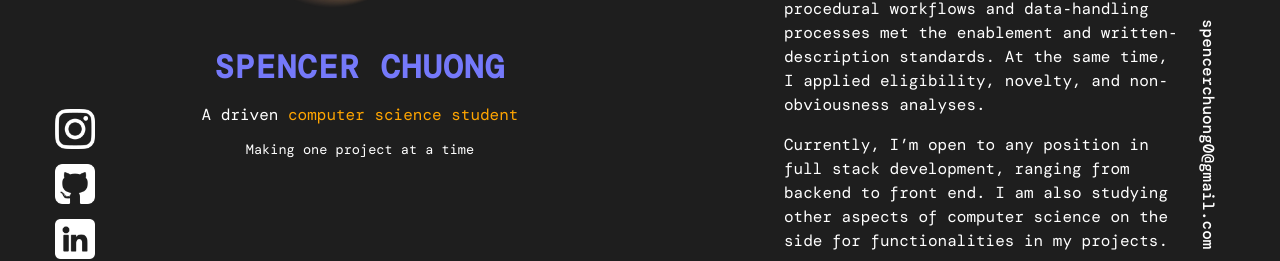
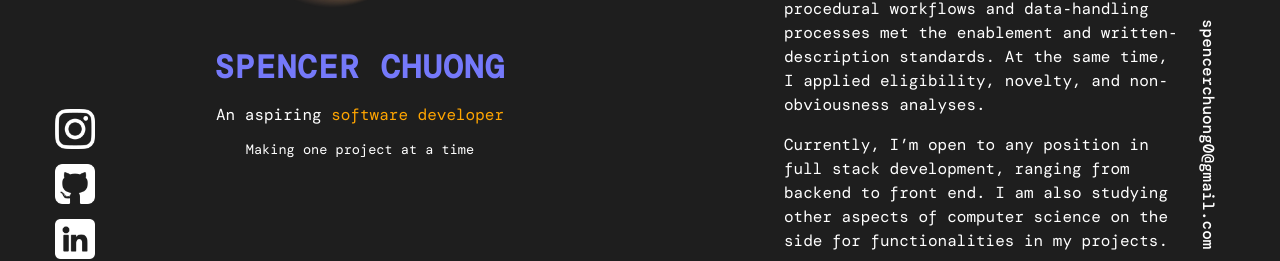
Before and after one commit to skchuong100/my-portfolio, a React (Create React App) app: page / in a window 1280 px wide. Shown: the part 490-751 px from the top of the page. Built offline with nearby package versions, Linux system fonts and the light colour scheme; a web font is replaced by a local one.

Commit message:
title change

```diff
--- a/src/components/FirstSection.js
+++ b/src/components/FirstSection.js
@@ -81,7 +81,7 @@ export default function FirstSection() {
         <div className="hero">
           <h1>SPENCER CHUONG</h1>
           <p className="subtitle">
-            A driven <span className="highlight">computer science student</span>
+            An aspiring <span className="highlight">software developer</span>
           </p>
           <p className="tagline">Making one project at a time</p>
         </div>
```
